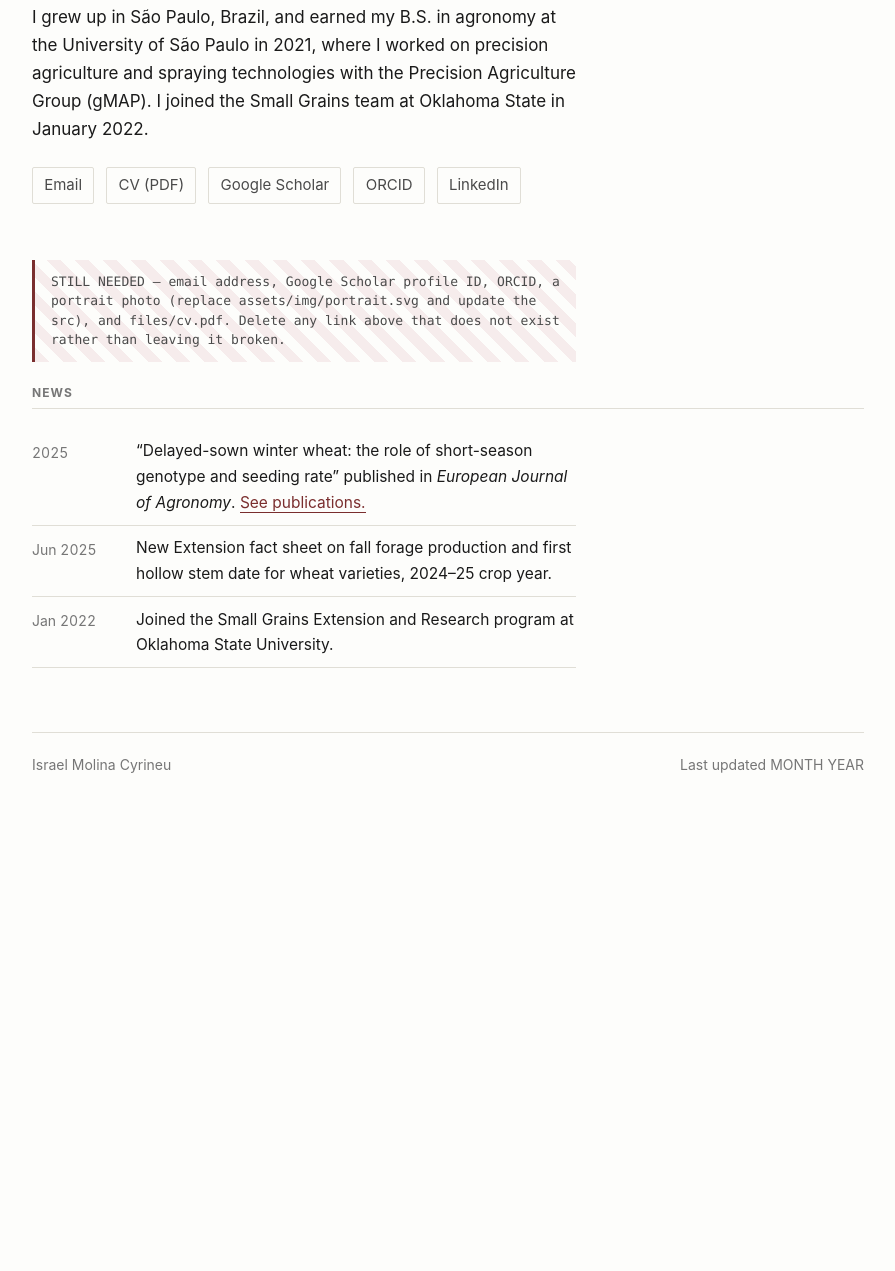
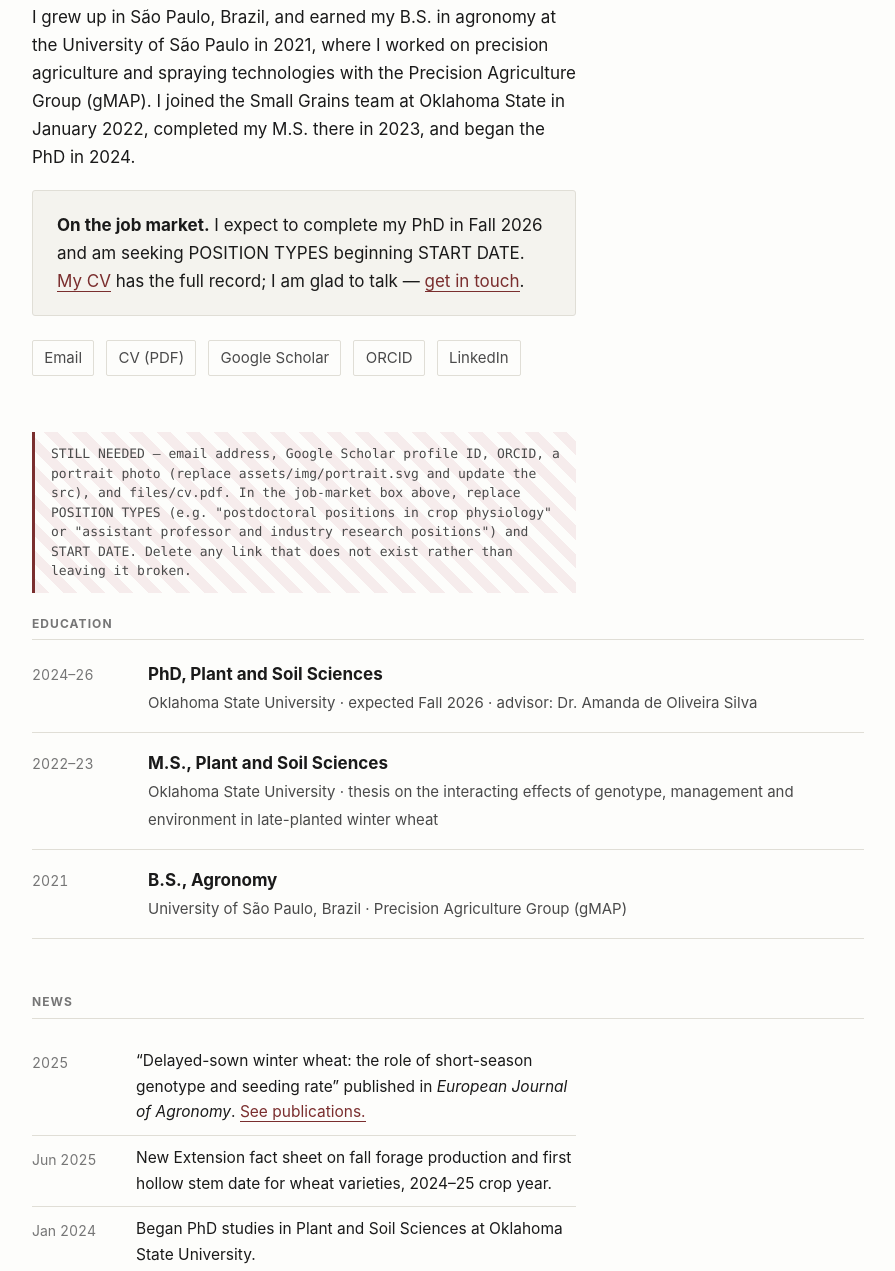
Before and after one commit to ElisaSchulz/israel-cyrineu, a plain HTML site: page index.html in a window 1280 px wide. Shown: the part 835-2106 px from the top of the page, without its empty margins (192-1087 px from the left). Before the commit the page ends 1691 px from the top, so only its background shows below. Drawn offline with Linux system fonts and the light colour scheme.

Commit message:
Add degree timeline and job-market status to about page
Israel completed his M.S. at Oklahoma State between spring 2022 and fall
2023 and began the PhD there in spring 2024, expecting to finish in fall
2026. Since that puts him on the market now, surface it:

- Affiliation line carries the expected completion date
- New job-market callout above the link row, with the position types and
  start date left as fields to fill in
- New education section listing the PhD, M.S., and B.S. with dates
- News list gains the two degree milestones

Also replaces the resolved title question in the verification checklist
with the open one of which degree each research project belongs to.

Co-Authored-By: Claude Opus 5 <noreply@anthropic.com>
Claude-Session: https://claude.ai/code/session_017LhU8EJoYQmreQKY9QSKVM

```diff
--- a/index.html
+++ b/index.html
@@ -33,7 +33,7 @@
         <h1>Israel Molina Cyrineu</h1>
         <p class="hero__affiliation">
           PhD Candidate, Department of Plant and Soil Sciences<br>
-          Oklahoma State University
+          Oklahoma State University &middot; expected Fall 2026
         </p>
 
         <p class="lede">
@@ -66,8 +66,18 @@
           I grew up in São Paulo, Brazil, and earned my B.S. in agronomy at the
           University of São Paulo in 2021, where I worked on precision agriculture and
           spraying technologies with the Precision Agriculture Group (gMAP). I joined
-          the Small Grains team at Oklahoma State in January 2022.
+          the Small Grains team at Oklahoma State in January 2022, completed my M.S.
+          there in 2023, and began the PhD in 2024.
         </p>
+
+        <div class="panel">
+          <p>
+            <strong>On the job market.</strong> I expect to complete my PhD in
+            Fall&nbsp;2026 and am seeking POSITION TYPES beginning START DATE.
+            <a href="files/cv.pdf">My CV</a> has the full record; I am glad to talk
+            &mdash; <a href="mailto:EMAIL@OKSTATE.EDU">get in touch</a>.
+          </p>
+        </div>
 
         <ul class="linkrow">
           <li><a href="mailto:EMAIL@OKSTATE.EDU">Email</a></li>
@@ -83,9 +93,46 @@
 
     <div class="todo">
       STILL NEEDED — email address, Google Scholar profile ID, ORCID, a portrait photo
-      (replace assets/img/portrait.svg and update the src), and files/cv.pdf. Delete
-      any link above that does not exist rather than leaving it broken.
+      (replace assets/img/portrait.svg and update the src), and files/cv.pdf. In the
+      job-market box above, replace POSITION TYPES (e.g. "postdoctoral positions in
+      crop physiology" or "assistant professor and industry research positions") and
+      START DATE. Delete any link that does not exist rather than leaving it broken.
     </div>
+
+    <section>
+      <h2 class="eyebrow">Education</h2>
+      <ul class="entries">
+        <li class="entry">
+          <span class="entry__date">2024&ndash;26</span>
+          <span>
+            <span class="entry__title">PhD, Plant and Soil Sciences</span><br>
+            <span class="entry__meta">
+              Oklahoma State University &middot; expected Fall 2026 &middot;
+              advisor: Dr.&nbsp;Amanda de Oliveira Silva
+            </span>
+          </span>
+        </li>
+        <li class="entry">
+          <span class="entry__date">2022&ndash;23</span>
+          <span>
+            <span class="entry__title">M.S., Plant and Soil Sciences</span><br>
+            <span class="entry__meta">
+              Oklahoma State University &middot; thesis on the interacting effects of
+              genotype, management and environment in late-planted winter wheat
+            </span>
+          </span>
+        </li>
+        <li class="entry">
+          <span class="entry__date">2021</span>
+          <span>
+            <span class="entry__title">B.S., Agronomy</span><br>
+            <span class="entry__meta">
+              University of São Paulo, Brazil &middot; Precision Agriculture Group (gMAP)
+            </span>
+          </span>
+        </li>
+      </ul>
+    </section>
 
     <section>
       <h2 class="eyebrow">News</h2>
@@ -104,6 +151,14 @@
             New Extension fact sheet on fall forage production and first hollow stem
             date for wheat varieties, 2024&ndash;25 crop year.
           </span>
+        </li>
+        <li>
+          <time datetime="2024-01">Jan 2024</time>
+          <span>Began PhD studies in Plant and Soil Sciences at Oklahoma State University.</span>
+        </li>
+        <li>
+          <time datetime="2023-12">2023</time>
+          <span>Completed M.S. in Plant and Soil Sciences at Oklahoma State University.</span>
         </li>
         <li>
           <time datetime="2022-01">Jan 2022</time>
```
Also changed, not shown: 1 other file.
